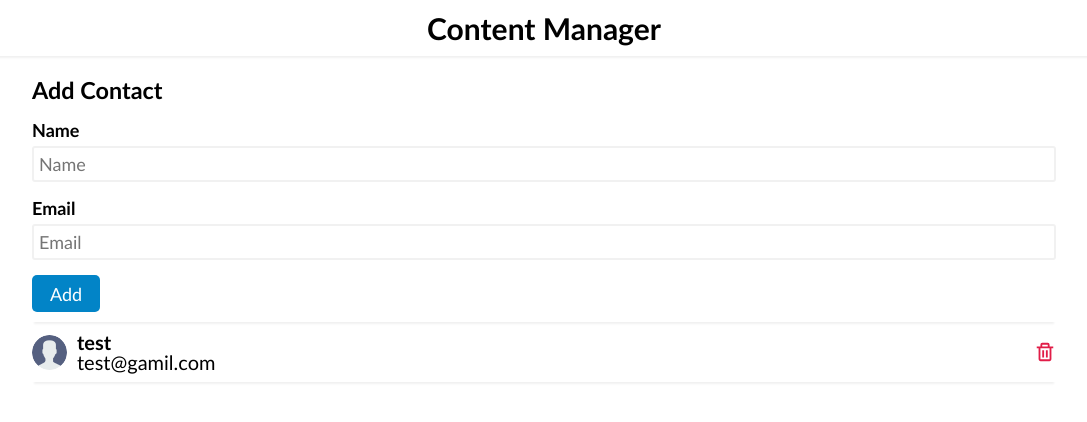
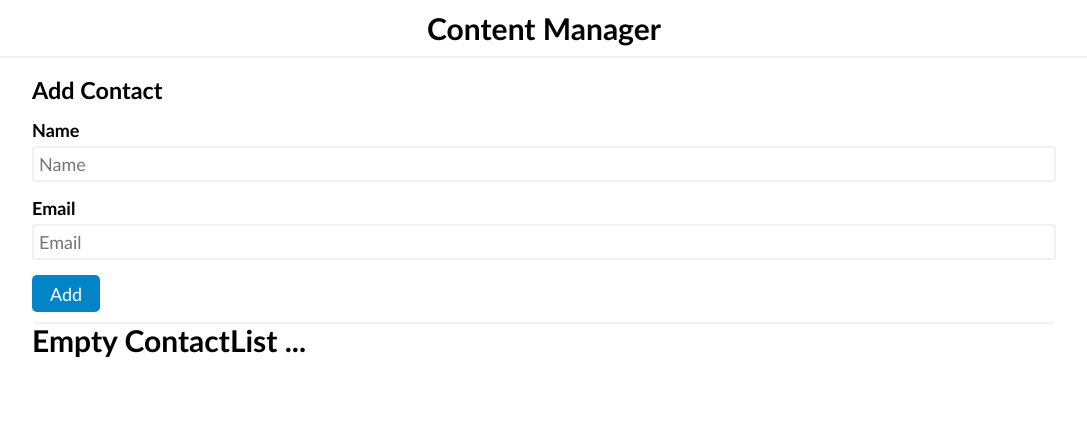
Before and after one commit to Soheiljafarnejad/ContactList-App, a React (Create React App) app: page / in a window 1280 px wide. Shown: the top 422 px of the page, without its empty margins (96-1183 px from the left). Built offline with nearby package versions, Linux system fonts and the light colour scheme; the HTML template or start-up script is replaced by a standard one.

Commit message:
dynamic Contact

```diff
--- a/src/App.js
+++ b/src/App.js
@@ -5,14 +5,12 @@ import "./App.css";
 import ContactList from "./Components/ContactList/ContactList";
 const App = () => {
   const [contact, setContact] = useState([]);
-  console.log(contact);
-
   return (
     <>
       <HeaderCom />
       <main className="main">
         <FormContact contact={contact} setContact={setContact} />
-        <ContactList />
+        <ContactList contact={contact} />
       </main>
     </>
   );
--- a/src/Components/Contact/Contact.js
+++ b/src/Components/Contact/Contact.js
@@ -2,14 +2,14 @@ import style from "./Contact.module.css";
 import contactImg from "./img/contact.png";
 import { BiTrash } from "react-icons/bi";
 
-const Contact = () => {
+const Contact = ({ title, email }) => {
   return (
     <div className={style.contact}>
       <div className={style.description}>
         <img src={contactImg} alt="contact-img" />
         <div className={style.title}>
-          <h4>test</h4>
-          <p>test@gamil.com</p>
+          <h4>{title}</h4>
+          <p>{email}</p>
         </div>
       </div>
       <button>
--- a/src/Components/ContactList/ContactList.js
+++ b/src/Components/ContactList/ContactList.js
@@ -1,9 +1,14 @@
 import Contact from "../Contact/Contact";
 
-const ContactList = () => {
+const ContactList = ({ contact }) => {
+  if (contact.length === 0) {
+    return <h2>Empty ContactList ...</h2>;
+  }
   return (
     <section>
-      <Contact />
+      {contact.map((item) => {
+        return <Contact title={item.name} email={item.email} key={item.id} />;
+      })}
     </section>
   );
 };
--- a/src/Components/FormContact/FormContact.js
+++ b/src/Components/FormContact/FormContact.js
@@ -1,10 +1,10 @@
 import { useState } from "react";
 import style from "./FormContact.module.css";
 const FormContact = ({ contact, setContact }) => {
-  const [value, setValue] = useState({ name: "", email: "" });
+  const [value, setValue] = useState({ name: "", email: "", id: null });
 
   const changeHandler = (e) => {
-    setValue({ ...value, [e.target.id]: e.target.value });
+    setValue({ ...value, [e.target.id]: e.target.value, id: Date.now() });
   };
 
   const submitHandler = (e) => {
```
